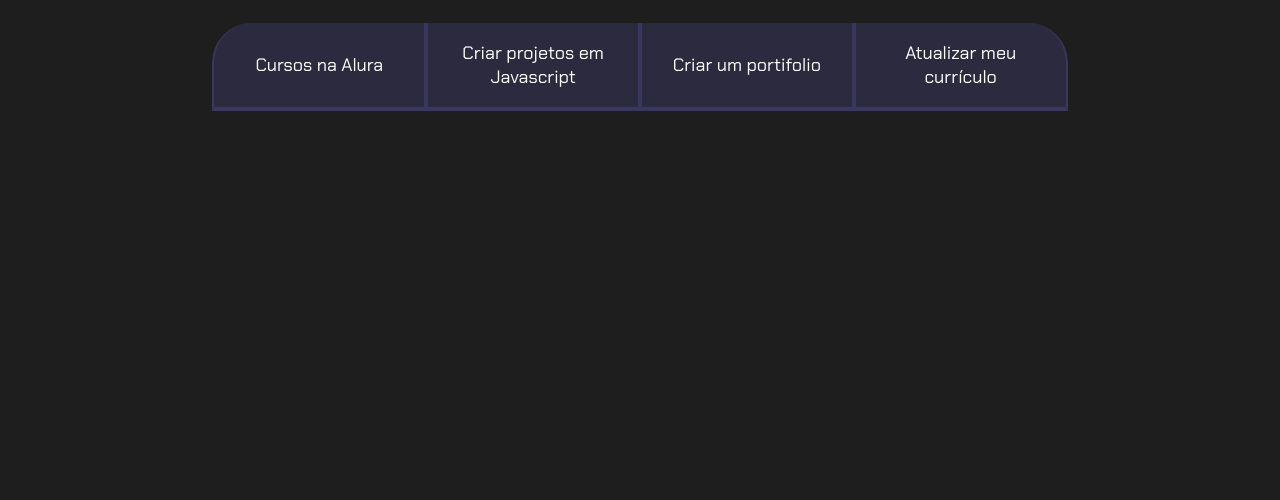
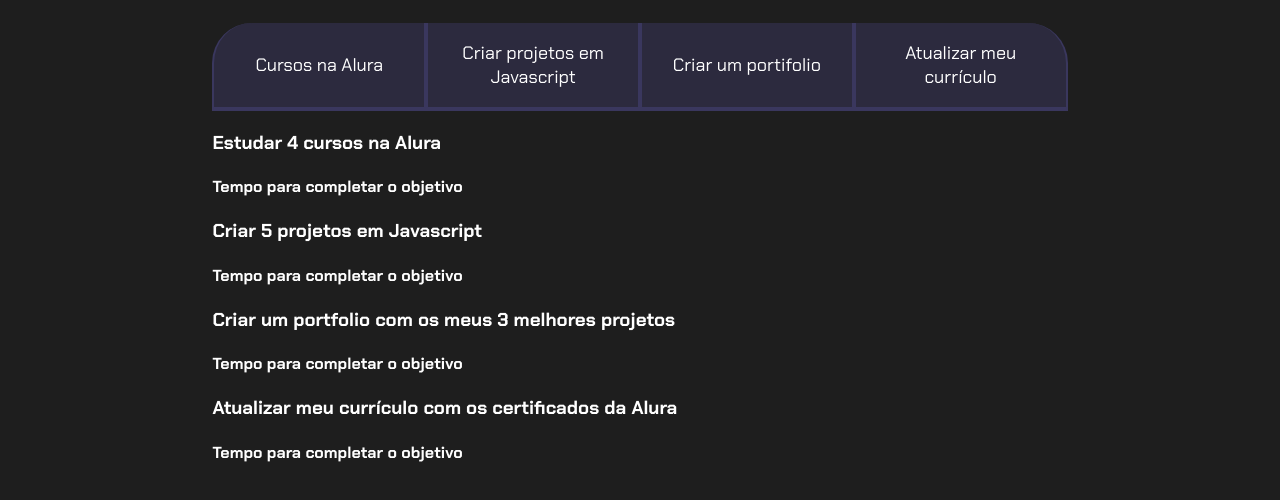
Before and after one commit to LCSHNR/Javascript-projetos-de-vida, a plain HTML site: page index.html in a window 1280 px wide. Shown: the part 80-580 px from the top of the page. Drawn offline with Linux system fonts and the light colour scheme.

Commit message:
aba-conteudo

```diff
--- a/index.html
+++ b/index.html
@@ -9,13 +9,33 @@
 <body>
     <section class="conteudo-principal">
         <h2 class="titulo-principal"> Meus Objetivos do ano <span>_</span></h2>
-        <div class="botoes">
-            <button class="botao">Cursos na Alura</button>
-            <button class="botao">Criar projetos em Javascript</button>
-            <button class="botao">Criar um portifolio</button>
-            <button class="botao">Atualizar meu currículo</button>
+        <div class="conteudo">
+            <div class="botoes">
+                <button class="botao">Cursos na Alura</button>
+                <button class="botao">Criar projetos em Javascript</button>
+                <button class="botao">Criar um portifolio</button>
+                <button class="botao">Atualizar meu currículo</button>
+            </div>
+            <div class="abas-textos">
+                <div class="aba-conteudo">
+                    <h3 class="aba-conteudo-titulo-principal">Estudar 4 cursos na Alura</h3>
+                    <h4 class="aba-conteudo-titulo-secundario">Tempo para completar o objetivo</h4>
+                </div>
+                <div class="aba-conteudo">
+                    <h3 class="aba-conteudo-titulo-principal">Criar 5 projetos em Javascript</h3>
+                    <h4 class="aba-conteudo-titulo-secundario">Tempo para completar o objetivo</h4>
+                </div>
+                <div class="aba-conteudo">
+                    <h3 class="aba-conteudo-titulo-principal">Criar um portfolio com os meus 3 melhores projetos</h3>
+                    <h4 class="aba-conteudo-titulo-secundario">Tempo para completar o objetivo</h4>
+                </div>
+                <div class="aba-conteudo">
+                    <h3 class="aba-conteudo-titulo-principal">Atualizar meu currículo com os certificados da Alura</h3>
+                    <h4 class="aba-conteudo-titulo-secundario">Tempo para completar o objetivo</h4>
+                </div>
+            </div>
         </div>
-
     </section>
+    <script src="main.js"></script>
 </body>
 </html>
--- a/main.js
+++ b/main.js
@@ -7,4 +7,3 @@ for(let i = 0; i< botoes.length; i++){
         botoes[i].classList.add("ativo");
     }
 }
-]
```
